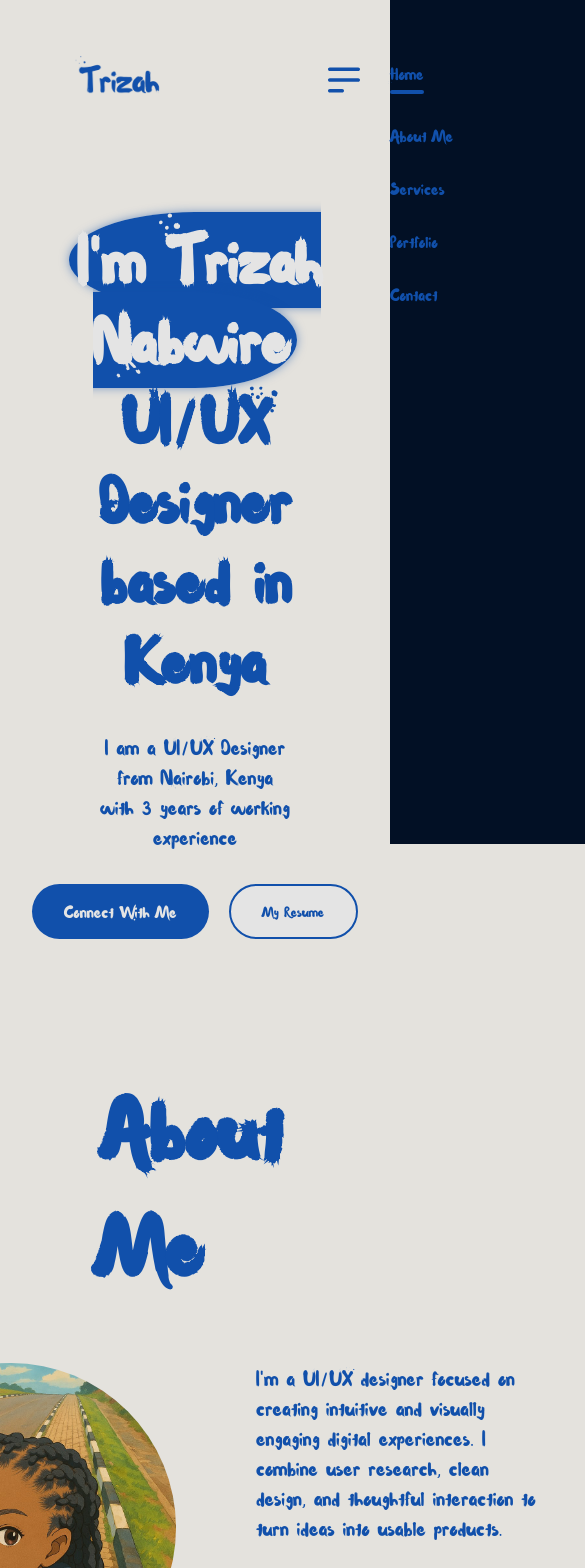
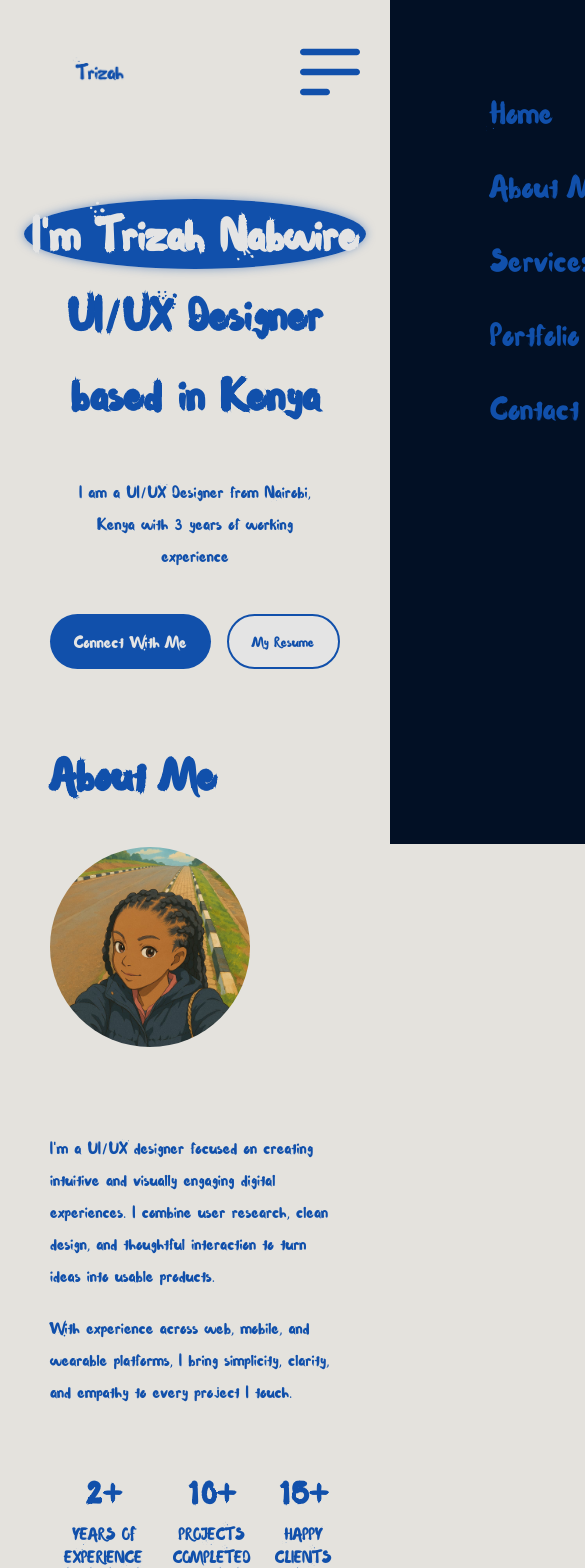
Before and after one commit to TrizahNabwire/Portfolio, a React (Vite) app: page / in a window 390 px wide. Shown: the top 1568 px of the page, 585 px wide, since content can reach past the window. Built offline with nearby package versions, Linux system fonts and the light colour scheme.

Commit message:
Responsiveness

```diff
--- a/src/Components/About/About.css
+++ b/src/Components/About/About.css
@@ -89,3 +89,42 @@
     font-weight: 500;
     text-align: center;
 }
+@media(max-width:768px){
+    .about{
+        gap: 42px;
+        margin: 32px 50px;
+        align-items: start;
+    }
+    .about-title h1{
+        font-size: 42px;
+        padding: 0;
+    }
+    .about-section{
+        flex-direction: column;
+    }
+    /* .about-left{
+        display: none;
+    } */
+    .about-left img{
+        width: 200px;
+        height: 200px;
+    }
+    .about-para{
+        font-size: 16px;
+        line-height: 32px;
+    }
+    .about-achievements{
+        justify-content: space-between;
+    }
+    .about-achievement{
+        gap: 8px;
+    }
+    .about-achievement h1{
+        font-size: 32px;
+        font-weight: 700;
+    }
+    .about-achievement p{
+        text-align: center;
+        font-size: 16px;
+    }
+}
--- a/src/Components/Contact/Contact.css
+++ b/src/Components/Contact/Contact.css
@@ -89,3 +89,45 @@
     transition: 0.3s;
     box-shadow: 0 0 10px rgba(17, 80, 171, 0.5);
 }
+@media(max-width:768px){
+    .contact{
+        gap: 42px;
+        margin: 42px 60px;
+        align-items: start;
+    }
+    .contact-title h1{
+        padding: 0;
+        font-size: 42px;
+        font-weight: 600;
+    }
+    .contact-section{
+        flex-direction: column;
+    }
+    .contact-left h1{
+        font-size: 32px;
+    }
+    .contact-left p{
+        font-size: 16px;
+    }
+    .contact-detail{
+        gap: 12px;
+    }
+    .contact-detail img{
+        width: 18px;
+    }
+    .contact-right label{
+        font-size: 16px;
+    }
+    .contact-right input{
+        width: 100%;
+        font-size: 12px;
+    }
+    .contact-right textarea{
+        width: 100%;
+        font-size: 12px;
+    }
+    .contact-submit{
+        font-size: 16px;
+        padding: 16px 24px;
+    }
+}
--- a/src/Components/Footer/Footer.css
+++ b/src/Components/Footer/Footer.css
@@ -68,3 +68,17 @@
     gap: 50px;
     margin-bottom: 50px;
 }
+@media(max-width:768px){
+    .footer{
+        margin: 42px 60px;
+    }
+    .footer-top{
+        flex-direction: column;
+        gap: 42px;
+    }
+    .footer-bottom{
+        display: flex;
+        flex-direction: column-reverse;
+        margin-bottom: 42px;
+    }
+}
--- a/src/Components/Hero/Hero.css
+++ b/src/Components/Hero/Hero.css
@@ -73,3 +73,30 @@
     transform: scale(1.05);
     box-shadow: 0 0 10px rgba(17, 80, 171, 0.5);
 }
+@media(max-width:768px){
+    .hero h1{
+        margin-top: 50px;
+        width: 90%;
+        font-size: 42px;
+    }
+    .hero p{
+        width: 60%;
+        font-size: 16px;
+        line-height: 32px;
+        margin: 10px 0px;
+    }
+    .hero-action{
+        gap: 16px;
+        font-size: 18px;
+        font-weight: 500;
+        margin-bottom: 42px;
+    }
+    .hero-connect{
+        padding: 16px 24px;
+        border-radius: 40px;
+    }
+    .hero-resume{
+        padding: 16px 24px;
+        border-radius: 40px;
+    }
+}
--- a/src/Components/MyWork/MyWork.css
+++ b/src/Components/MyWork/MyWork.css
@@ -59,3 +59,28 @@
    transform: scale(1.05);
     box-shadow: 0 0 10px rgba(17, 80, 171, 0.5);
 }
+@media(max-width:768px){
+    .mywork{
+        gap: 42px;
+        margin: 42px 60px;
+        align-items: start;
+    }
+    .mywork-title h1{
+        padding: 0;
+        font-size: 42px;
+        font-weight: 600;
+    }
+    .mywork-container{
+        grid-template-columns: 1fr 1fr;
+        gap: 24px;
+    }
+    .mywork-container img{
+        width: 100%;
+        height: 100%;
+    }
+    .mywork-showmore{
+        padding: 16px 24px;
+        font-size: 16px;
+        margin: 42px auto;
+    }
+}
--- a/src/Components/Navbar/Navbar.css
+++ b/src/Components/Navbar/Navbar.css
@@ -54,9 +54,16 @@
 .nav-mob-close{
     display: none;
 }
+.nav-mob-open{
+    display: none;
+}
 @media(max-width:768px){
     .navbar{
-        margin: 20px 50px;
+        margin: 32px 50px;
+    }
+    .navbar img{
+        width: 60px;
+        height: 60px;
     }
     .nav-connect{
         display: none;
@@ -65,15 +72,15 @@
         display: block;
         position: fixed;
         right: 30px;
-        width: 32px;
-        height: 32px;
+        width: 24px;
+        height: 24px;
     }
     .nav-mob-close{
         display: block;
         position: relative;
         top: 30px;
         left: 290px;
-        width: 32px;
+        width: 24px;
     }
     .nav-menu{
         position: fixed;
@@ -89,7 +96,7 @@
         color: #e4e4e4;
         right: -350px;
     }
-    .nav-menu ul{
+    .nav-menu li{
         font-size: 30px;
         padding-left: 100px;
         flex-direction: row;
--- a/src/Components/Services/Services.css
+++ b/src/Components/Services/Services.css
@@ -62,3 +62,33 @@
     transition: 0.4s;
     box-shadow: 0 0 10px rgba(17, 80, 171, 0.5);
 }
+@media(max-width:768px){
+    .services{
+        align-items: start;
+        gap: 60px;
+        margin: 20px 50px;
+    }
+    .services-title h1{
+        padding: 0;
+        font-size: 42px;
+    }
+    .service-format{
+        gap: 20px;
+        padding: 32px;
+    }
+    .service-format h2{
+        font-size: 24px;
+    }
+    .service-format p{
+        font-size: 16px;
+        line-height: 32px;
+        max-width: 300px;
+    }
+    /* .services_readmore img{
+        width: 20px;
+    } */
+     .services-container{
+        grid-template-columns: 1fr 1fr;
+        gap: 24px;
+     }
+}
```
